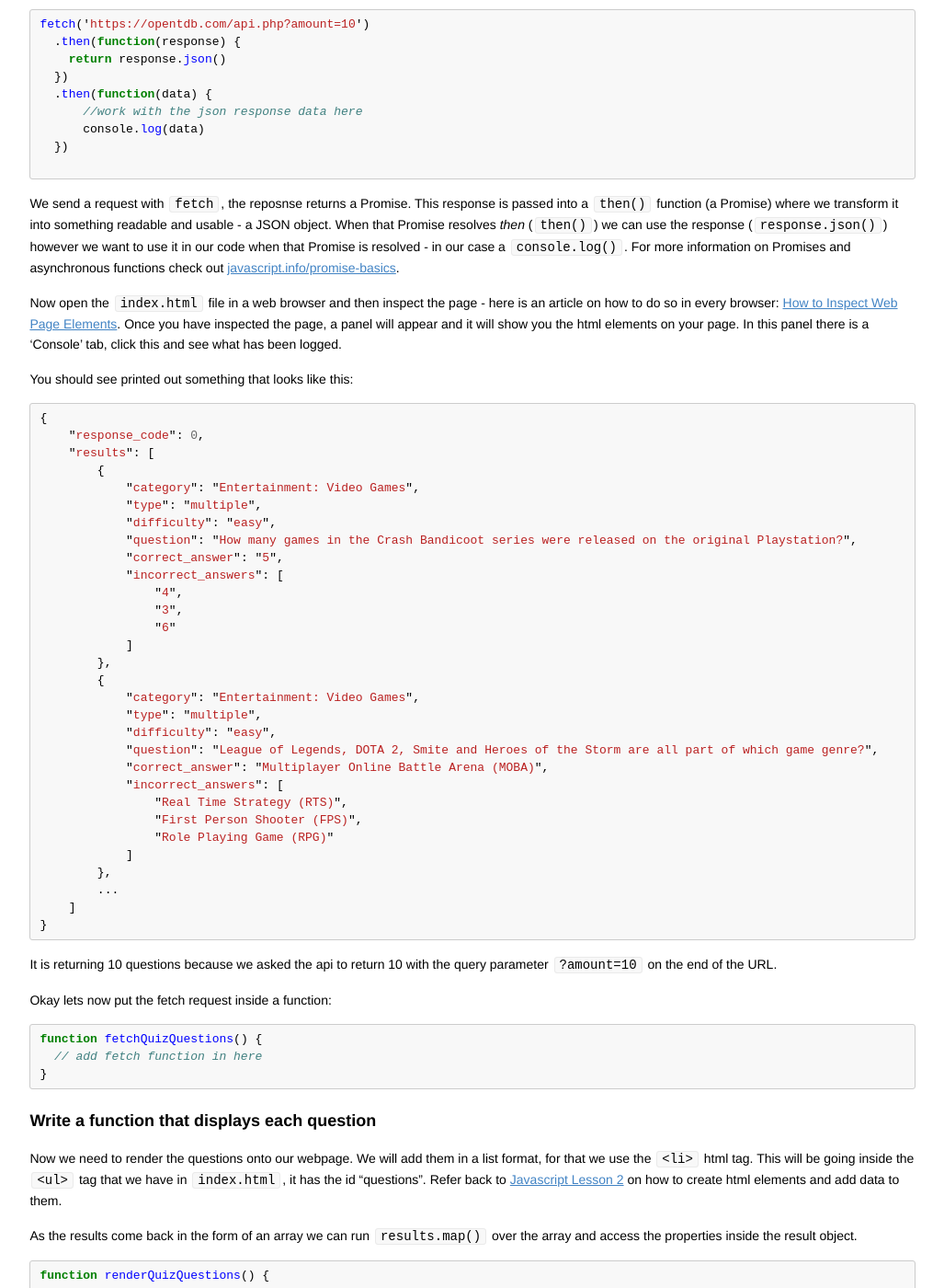
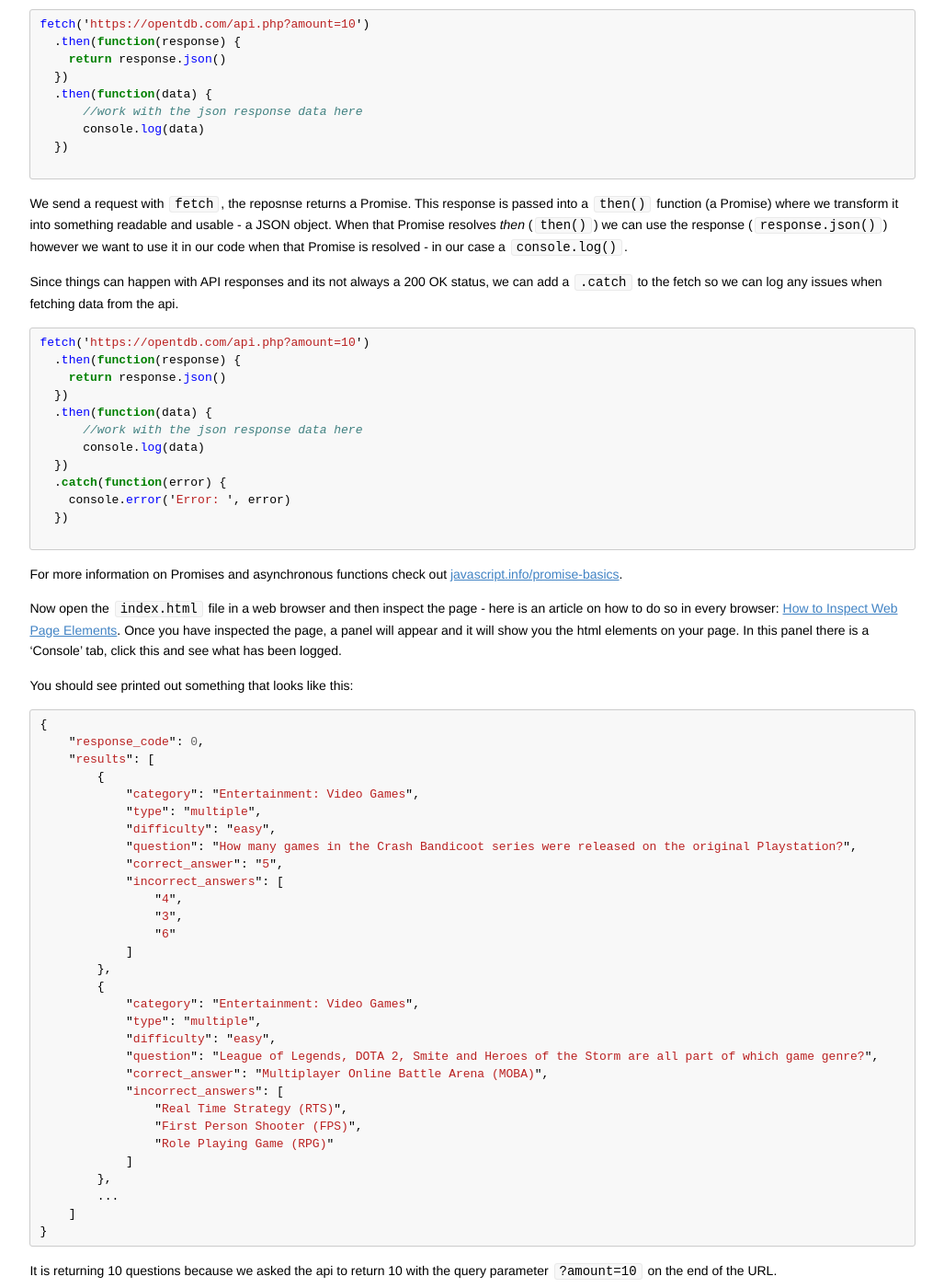
Before and after one commit to codebar/tutorials, a Jekyll site: the page built from js/lesson4/tutorial.md, in a window 1280 px wide and 1400 px high, scrolled down 5850 px. Shown: the whole window at 92% size, without its empty margins (126-1153 px from the left). Built offline with Jekyll 4.4.1, drawn with Linux system fonts in a browser that asks for light colours.

Commit message:
add catch to fetch function

````diff
--- a/js/lesson4/tutorial.md
+++ b/js/lesson4/tutorial.md
@@ -263,6 +263,24 @@ fetch('https://opentdb.com/api.php?amount=10')
 ```
 We send a request with `fetch`, the reposnse returns a Promise. This response is passed into a
 `then()` function (a Promise) where we transform it into something readable and usable - a JSON object. When that Promise resolves _then_ (`then()`) we can use the response (`response.json()`) however we want to use it in our code when that Promise is resolved - in our case a `console.log()`.
+
+Since things can happen with API responses and its not always a 200 OK status, we can add a `.catch` to the fetch so we can log any issues when fetching data from the api.
+
+```js
+fetch('https://opentdb.com/api.php?amount=10')
+  .then(function(response) {
+    return response.json()
+  })
+  .then(function(data) {
+      //work with the json response data here
+      console.log(data)
+  })
+  .catch(function(error) {
+    console.error('Error: ', error)
+  })
+
+```
+
 For more information on Promises and asynchronous functions check out [javascript.info/promise-basics](https://javascript.info/promise-basics).
 
 Now open the `index.html` file in a web browser and then inspect the page - here is an article on how to do so in every browser: [How to Inspect Web Page Elements](https://www.lifewire.com/get-inspect-element-tool-for-browser-756549).
````
Also changed, not shown: examples/trivia-quiz/index.js (+5 -2 lines), examples/trivia-quiz/styles.css (renamed from examples/trivia-quiz/style.css).
